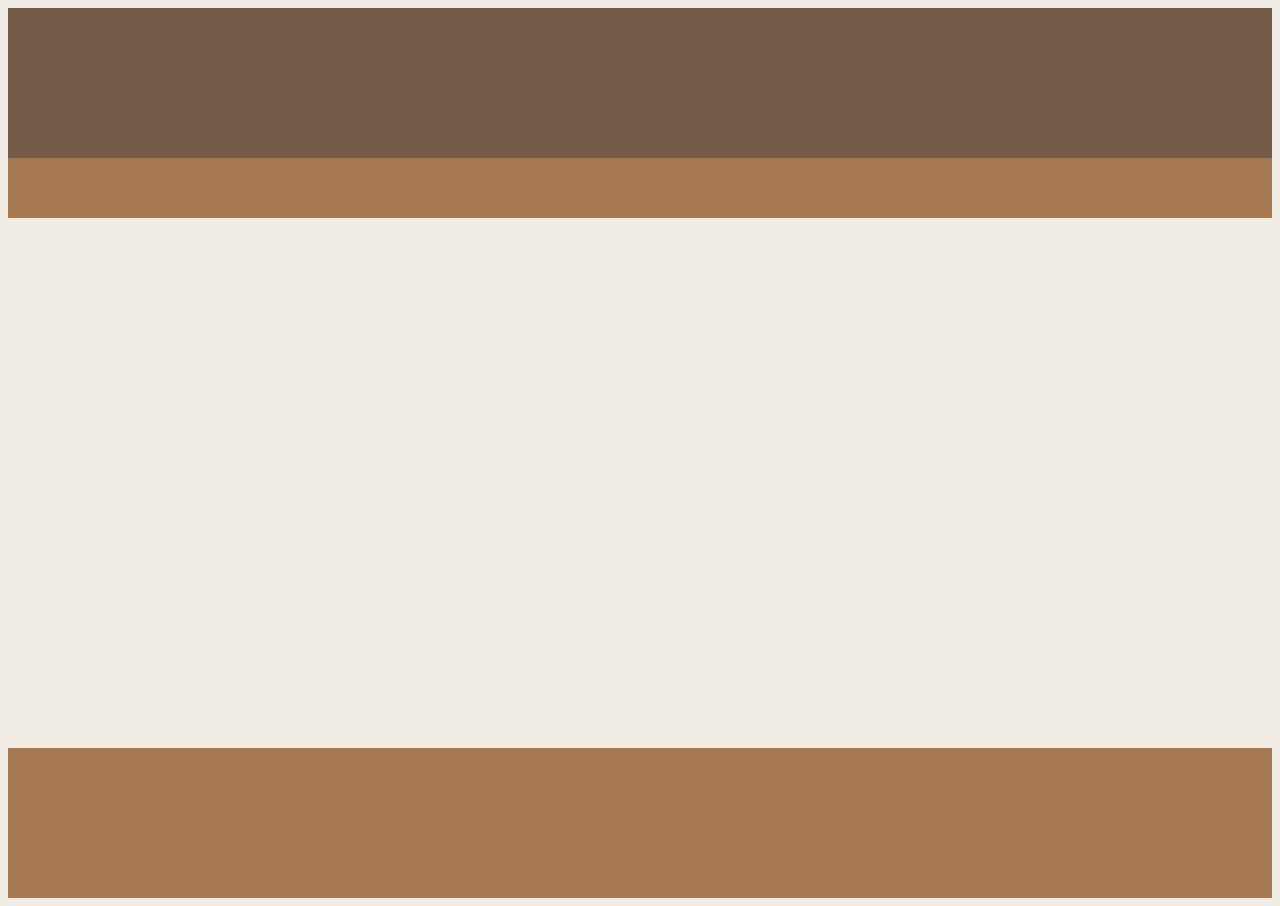
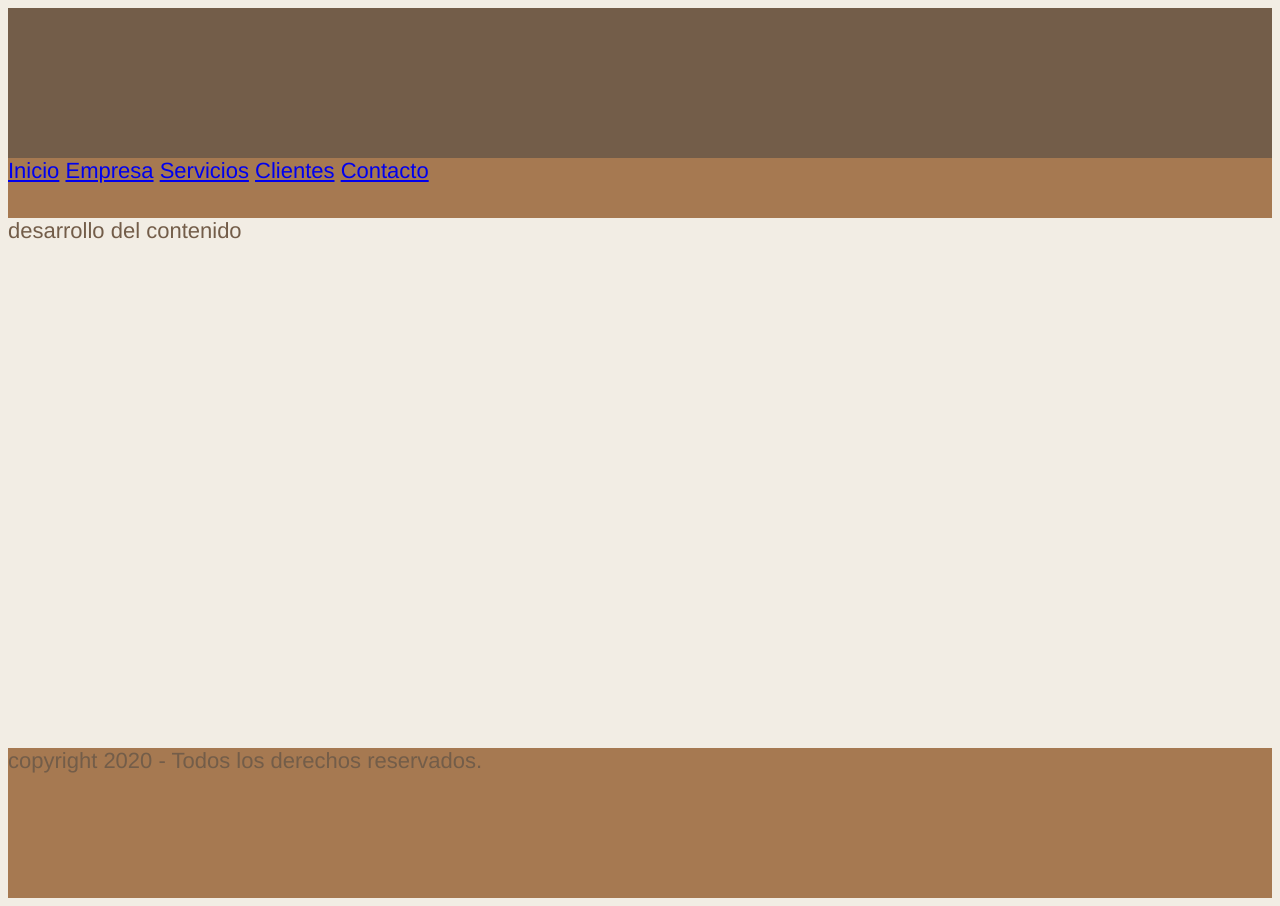
Before and after one commit to Hernan1727/htmlMatutino, a plain HTML site: page clase03/maquetado2.html in a window 1280 px wide. Drawn offline with Linux system fonts and the light colour scheme.

Commit message:
se agregan links en nav

```diff
--- a/clase03/estilos.css
+++ b/clase03/estilos.css
@@ -1,5 +1,8 @@
 body{
 	background-color: #F2EDE4;
+	font-family: helvetica;
+	color: #735D49;
+	font-size: 22px;
 }
 header{
 	background-color: #735D49;
--- a/clase03/maquetado2.html
+++ b/clase03/maquetado2.html
@@ -7,10 +7,18 @@
 </head>
 <body>
 	<header></header>
-	<nav></nav>
+	<nav>
+		<a href="index.html">Inicio</a>
+		<a href="empresa.html">Empresa</a>
+		<a href="servicios.html">Servicios</a>
+		<a href="clientes.html">Clientes</a>
+		<a href="contacto.html">Contacto</a>
+	</nav>
 	<main>
-
+		desarrollo del contenido
 	</main>
-	<footer></footer>
+	<footer>
+		copyright 2020 - Todos los derechos reservados.
+	</footer>
 </body>
 </html>
```
